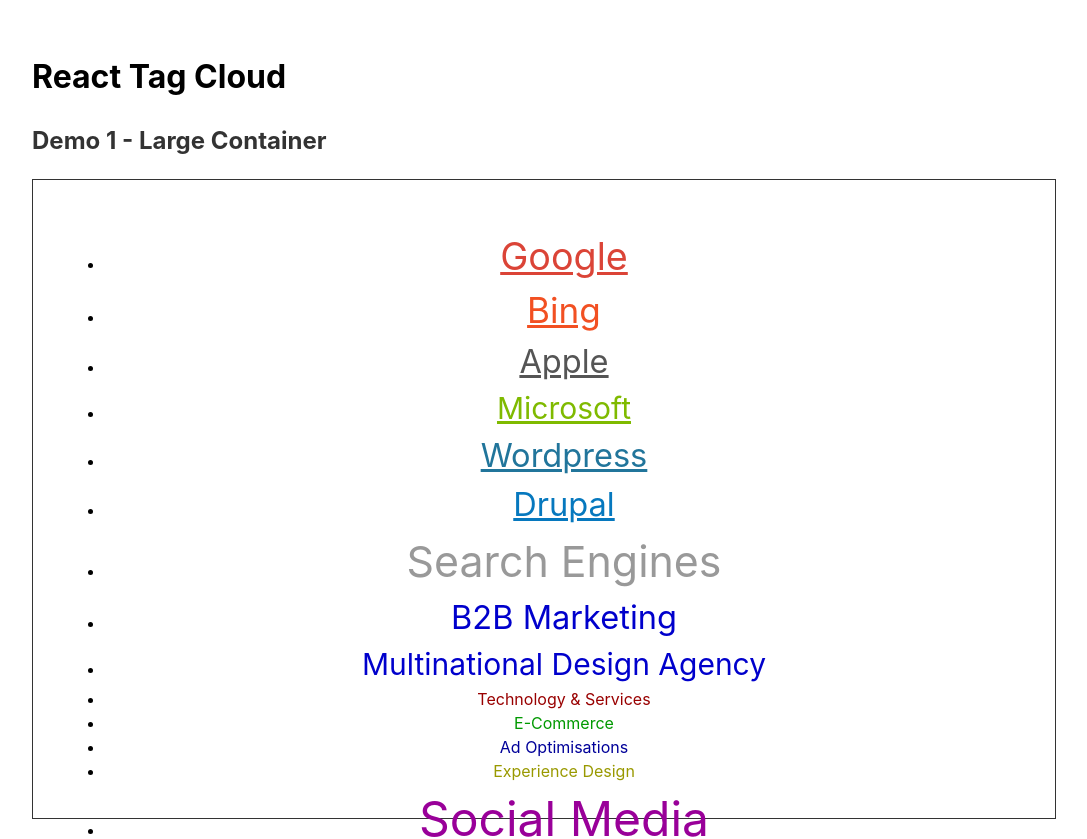
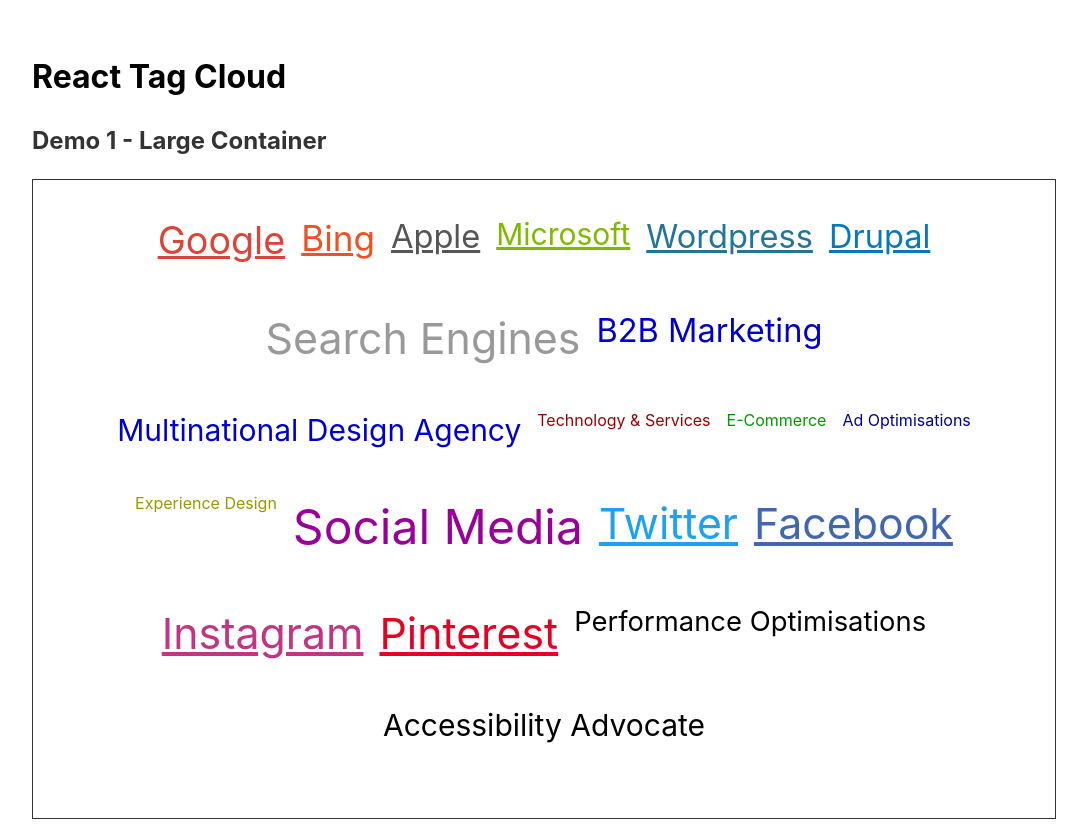
Before and after one commit to jamesashokfe/whale-react-tag-cloud, a React (Vite) app: page / in a window 1280 px wide. Shown: the top 839 px of the page, without its empty margins (96-1183 px from the left). Built offline with nearby package versions, Linux system fonts and the light colour scheme.

Commit message:
Tag cloud base styles.

```diff
--- a/src/components/Tag/tag.css
+++ b/src/components/Tag/tag.css
@@ -0,0 +1,4 @@
+.tag {
+  padding: 0.5rem;
+  white-space: nowrap;
+}
--- a/src/components/TagCloud/tag-cloud.css
+++ b/src/components/TagCloud/tag-cloud.css
@@ -0,0 +1,17 @@
+.tag-cloud {
+  font-size: 16px; /* Default font size. Each tag will be relative to this value based on its weight. */
+
+  list-style: none;
+  width: 100%;
+  height: 100%;
+  margin: 0;
+  padding: 0;
+
+  display: flex;
+  flex-wrap: wrap;
+  justify-content: center;
+  overflow: auto;
+}
+
+.tag-cloud__item {
+}
```
